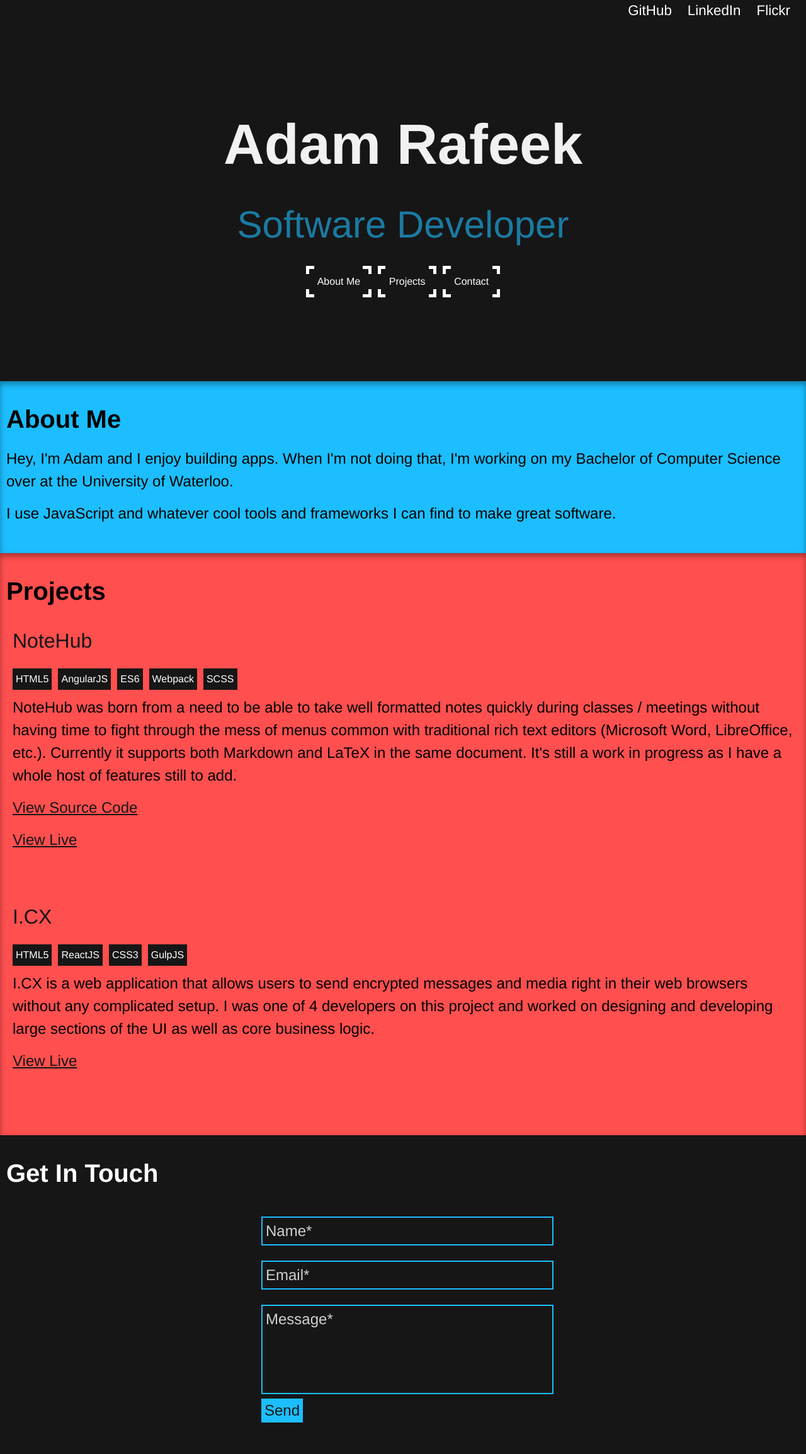
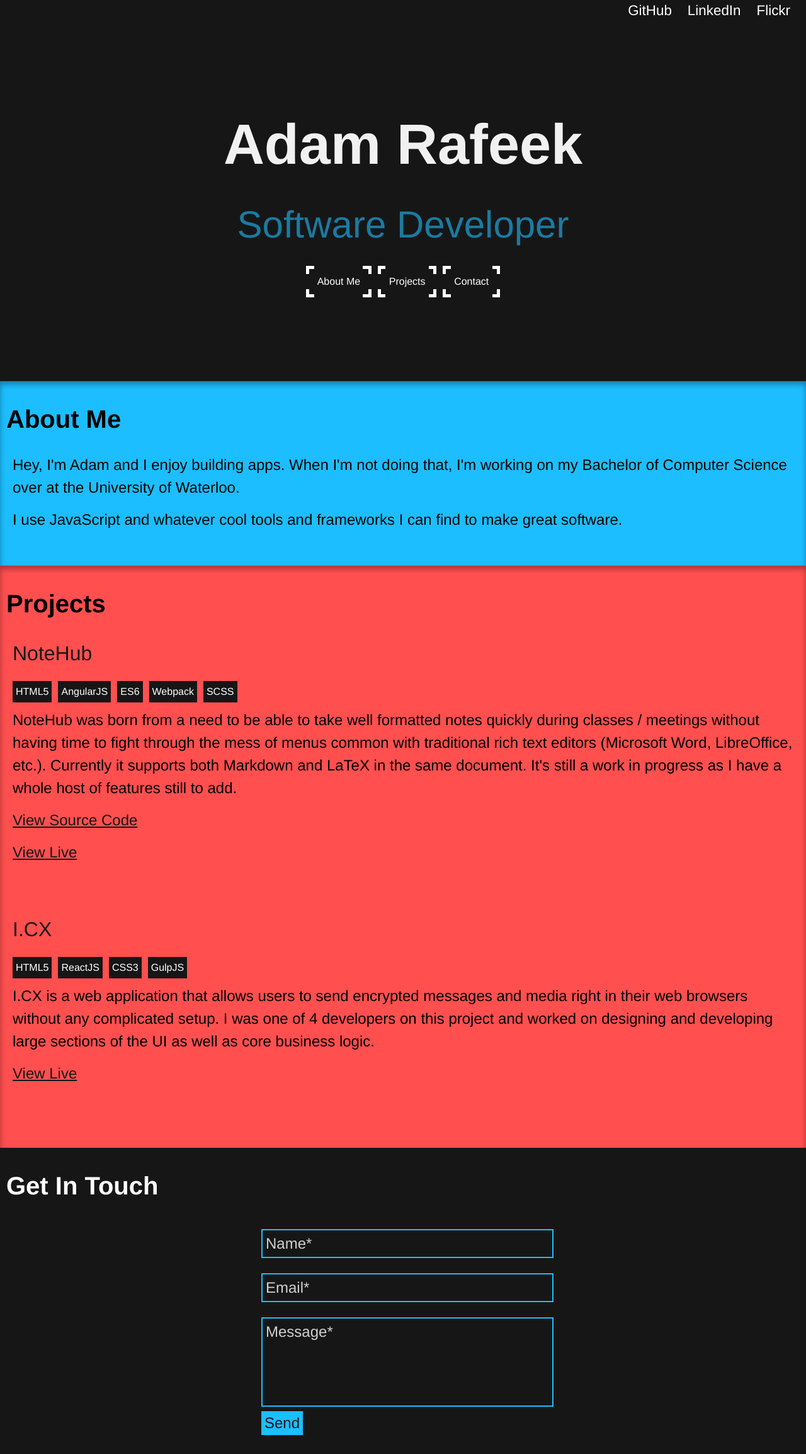
Before and after one commit to arafeek/arafeek.github.io, a Jekyll site: the page built from index.html, in a window 1280 px wide. Shown: the whole page at 63% size. Built offline with Jekyll 4.4.1, drawn with Linux system fonts in a browser that asks for light colours.

Commit message:
Aligned content in about me and projects sections

```diff
--- a/_layouts/main.html
+++ b/_layouts/main.html
@@ -73,9 +73,10 @@
         </div>
       </section>
       <section class="aw-about__section">
+        <h1 class="aw-about__title section-title"
+          id="about-me"> About Me
+        </h1>
         <div class="aw-about__content">
-          <h1 class="aw-about__title section-title"
-            id="about-me"> About Me </h1>
           <p>
             Hey, I'm Adam and I enjoy building apps. When I'm not doing that, I'm working on my Bachelor of Computer Science over at the University of Waterloo.
           </p>
--- a/_sass/_about.scss
+++ b/_sass/_about.scss
@@ -7,6 +7,7 @@
   }
 
   &__content {
+    padding: 10px;
     p {
       font-size: 1.5rem;
     }
```
